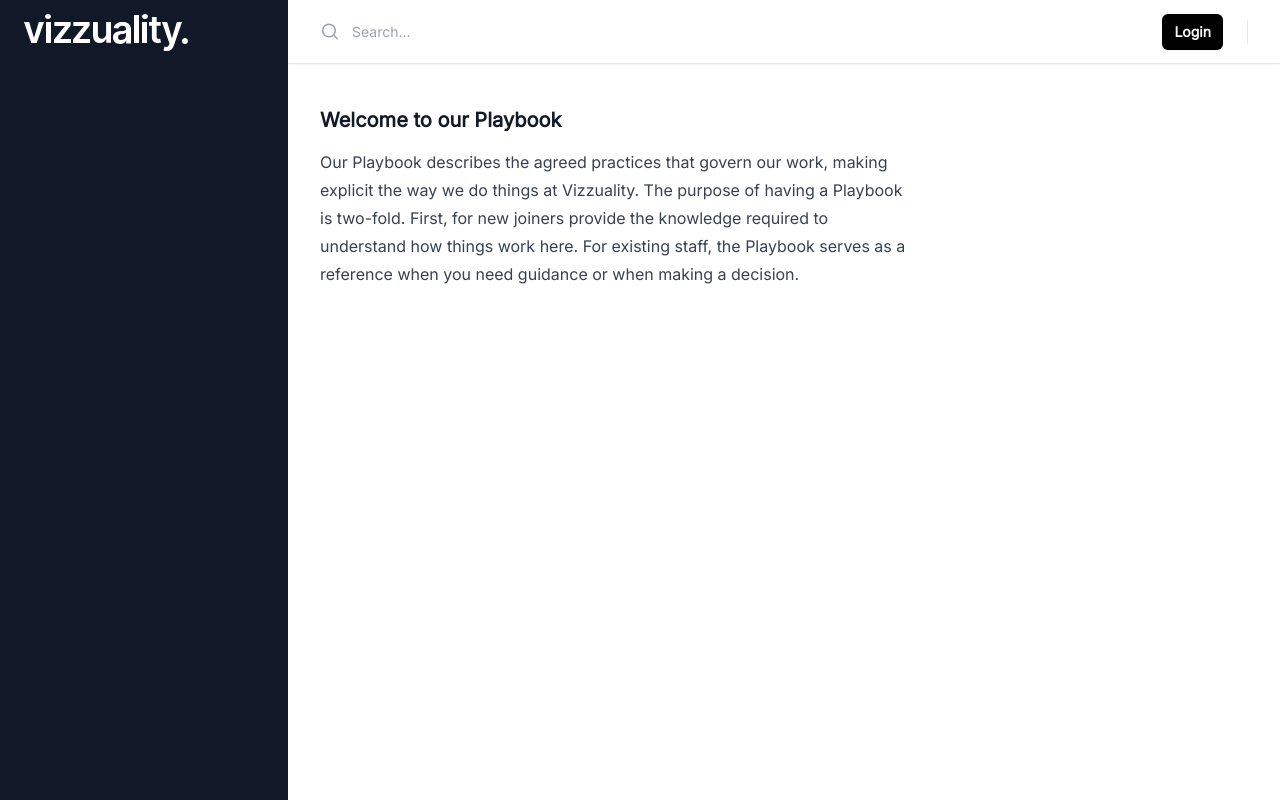
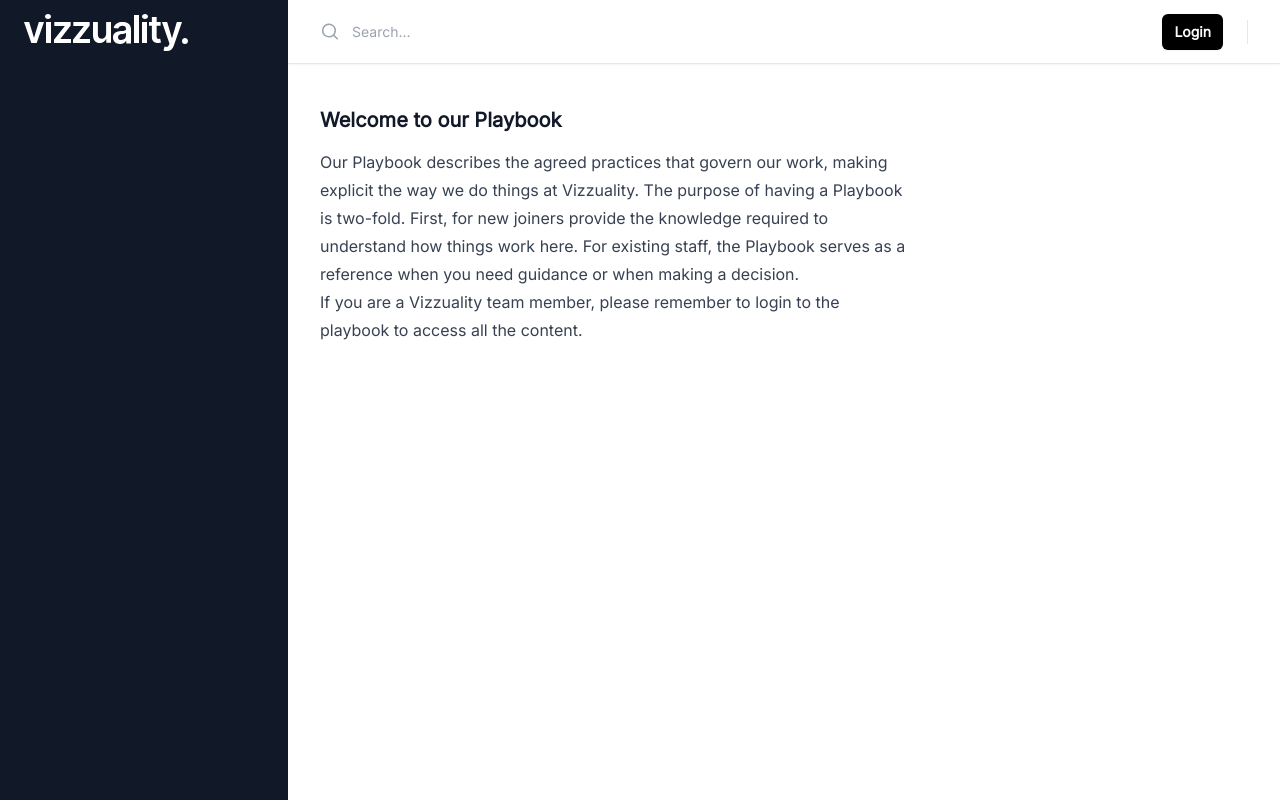
Before and after one commit to Vizzuality/playbook-app, a Flask app: page / in a window 1280 px wide. Run offline with Flask 3, Linux system fonts and the light colour scheme; data that the repository does not hold is empty; style sheets or scripts are compiled from the project's sources; some web fonts are replaced.

Commit message:
adds copy to home

```diff
--- a/templates/base.html
+++ b/templates/base.html
@@ -135,6 +135,9 @@
               knowledge required to understand how things work here. For
               existing staff, the Playbook serves as a reference when you need
               guidance or when making a decision.
+              <br />
+              If you are a Vizzuality team member, please remember to login to
+              the playbook to access all the content.
             </p>
             <!-- Content -->
           </div>
```
